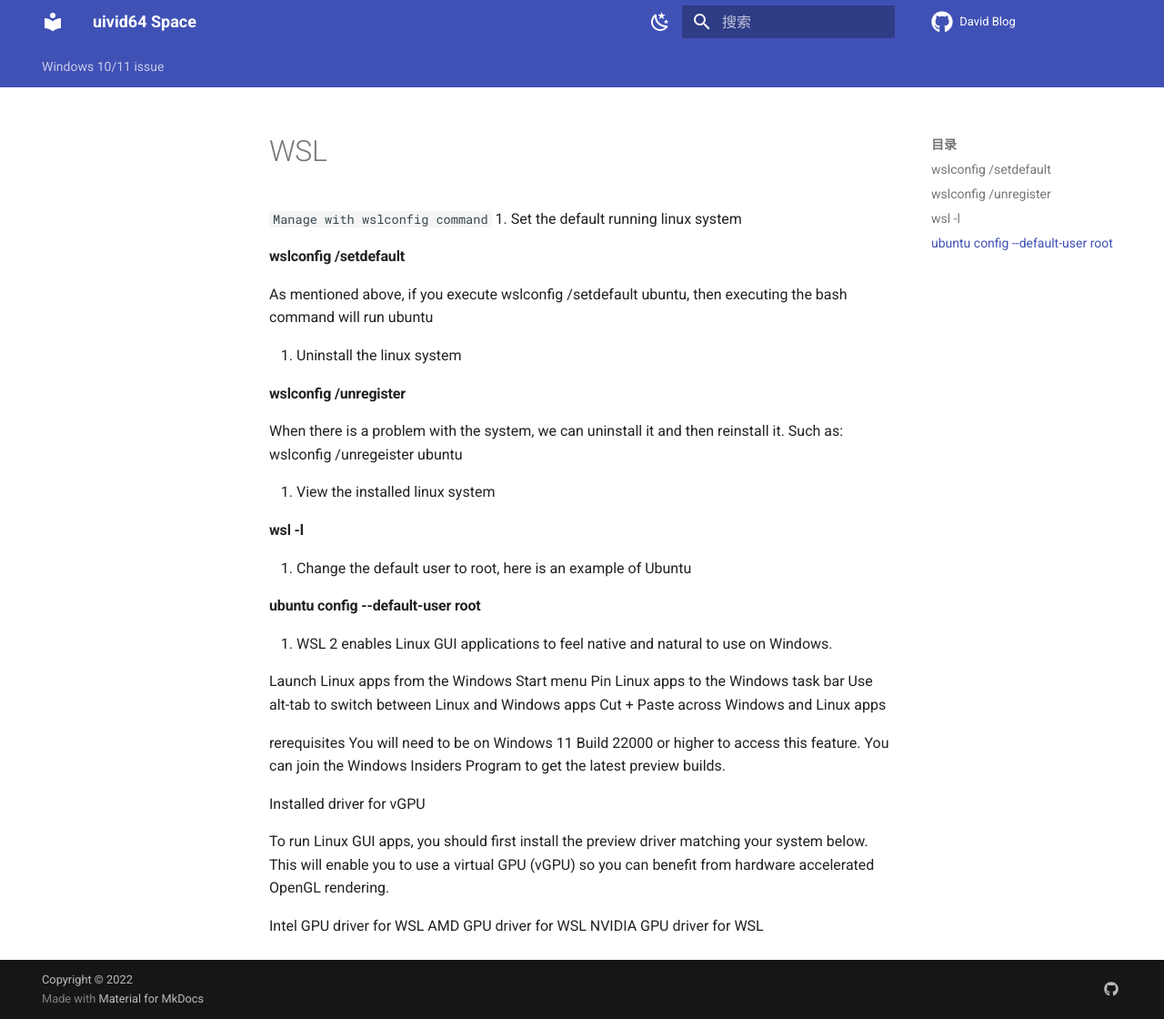
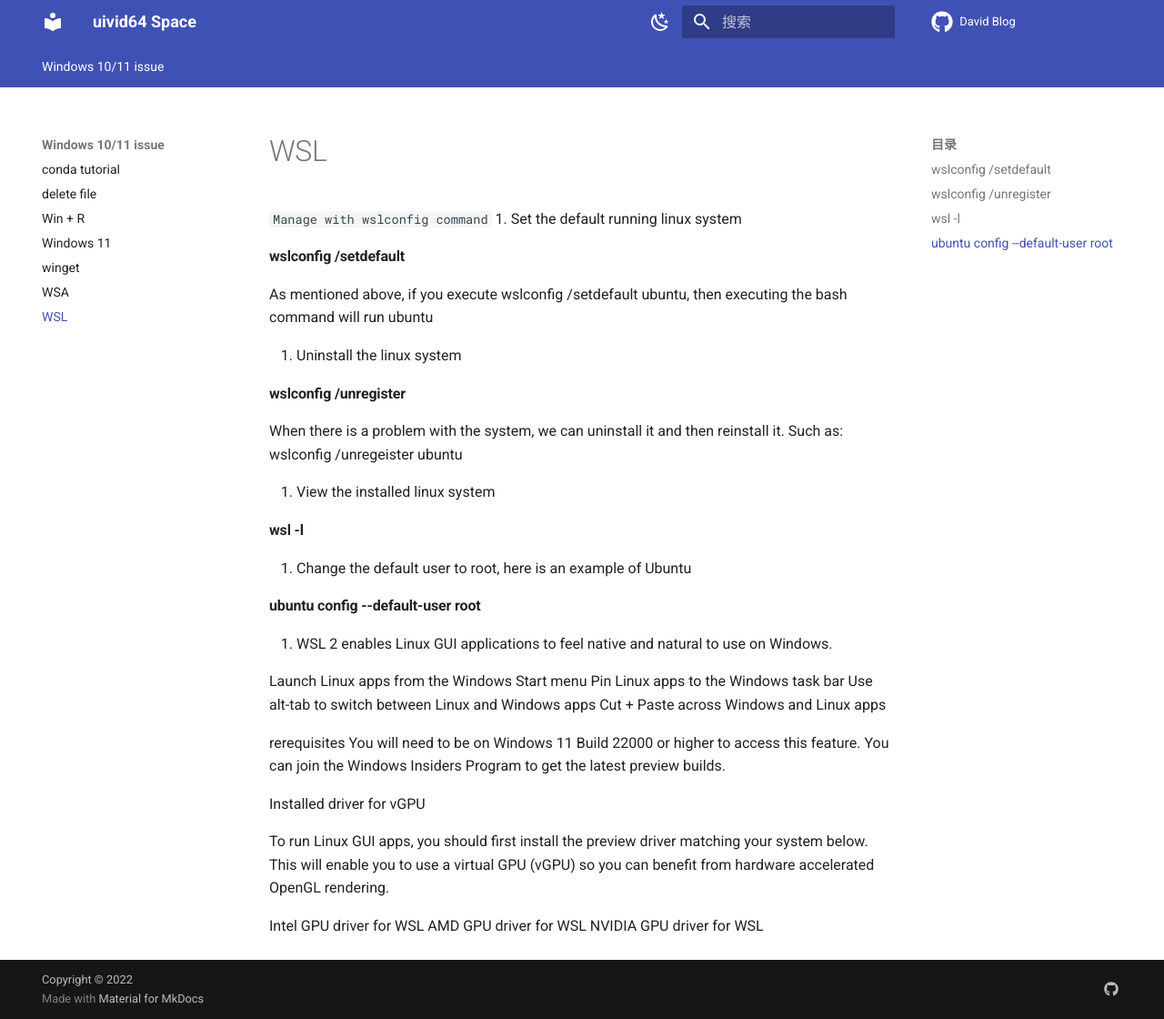
Before and after one commit to uivid64/uivid64.github.io, an MkDocs documentation site: the page built from docs/Windows/WSL.md, in a window 1280 px wide and 1120 px high. Shown: the whole window at 91% size. Built offline with MkDocs 1.6.1 and Material for MkDocs 9.7.7, drawn with Linux system fonts in a browser that asks for light colours; comment, search, counter and statistics services are not loaded.

Commit message:
Update mkdocs.yml

```diff
--- a/mkdocs.yml
+++ b/mkdocs.yml
@@ -53,7 +53,7 @@ nav:
       - Windows 11: Windows/Windows 11.md
       - winget: Windows/winget.md
       - WSA: Windows/WSA.md
-      - WSL: WSL.md
+      - WSL: Windows/WSL.md
 
 
 
```
